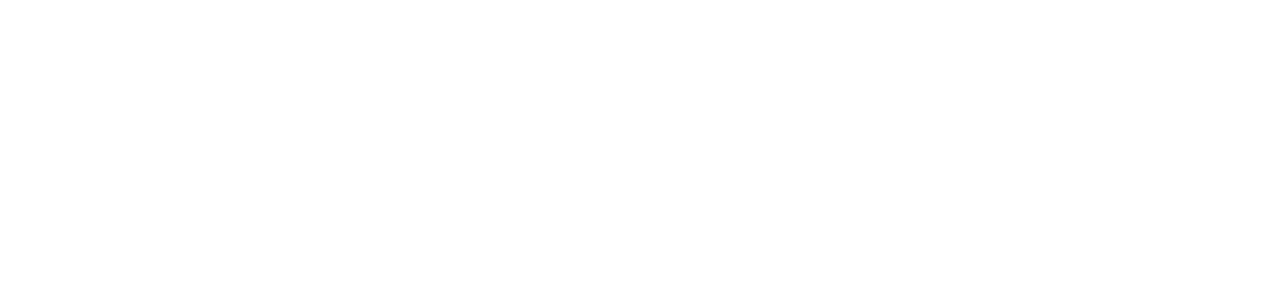
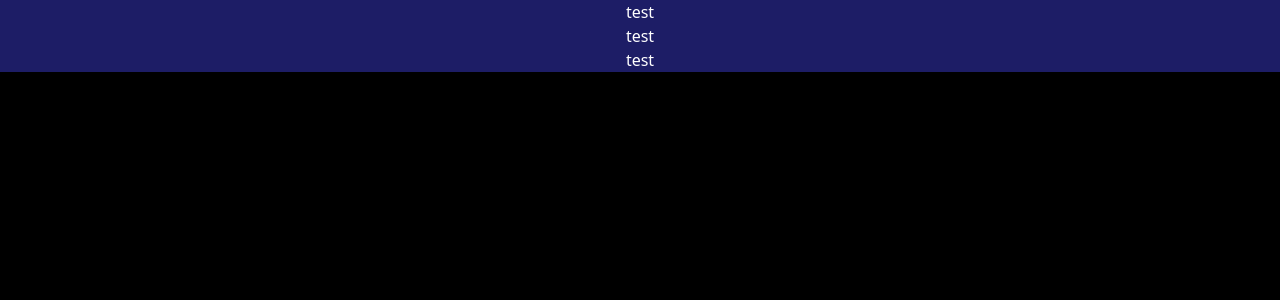
Before and after one commit to kohleChristner95/portfolio-website, a React (Create React App) app: page / in a window 1280 px wide. Shown: the top 300 px of the page. Built offline with nearby package versions, Linux system fonts and the light colour scheme.

Commit message:
Took out unnecessary code. Started working on navbar.

```diff
--- a/public/index.html
+++ b/public/index.html
@@ -5,10 +5,6 @@
     <link rel="icon" href="%PUBLIC_URL%/favicon.ico" />
     <meta name="viewport" content="width=device-width, initial-scale=1" />
     <meta name="theme-color" content="#000000" />
-    <meta
-      name="description"
-      content="Web site created using create-react-app"
-    />
     <link rel="apple-touch-icon" href="%PUBLIC_URL%/logo192.png" />
     <!--
       manifest.json provides metadata used when your web app is installed on a
@@ -26,7 +22,7 @@
     -->
     <title>kohle.com</title>
   </head>
-  <body>
+  <body style="background-color: black">
     <noscript>You need to enable JavaScript to run this app.</noscript>
     <div id="root"></div>
     <!--
--- a/src/App.css
+++ b/src/App.css
@@ -1,39 +1,5 @@
 .App {
   text-align: center;
-  background-color: #61dafb;
-}
-
-.App-logo {
-  height: 40vmin;
-  pointer-events: none;
-}
-
-@media (prefers-reduced-motion: no-preference) {
-  .App-logo {
-    animation: App-logo-spin infinite 20s linear;
-  }
-}
-
-.App-header {
-  background-color: #282c34;
-  min-height: 100vh;
-  display: flex;
-  flex-direction: column;
-  align-items: center;
-  justify-content: center;
-  font-size: calc(10px + 2vmin);
+  background-color: rgb(29, 29, 102);
   color: white;
 }
-
-.App-link {
-  color: #61dafb;
-}
-
-@keyframes App-logo-spin {
-  from {
-    transform: rotate(0deg);
-  }
-  to {
-    transform: rotate(360deg);
-  }
-}
--- a/src/App.js
+++ b/src/App.js
@@ -1,7 +1,12 @@
 import "./App.css";
+import Navbar from "./Components/Navbar";
 
 function App() {
-  return <div className="App"></div>;
+  return (
+    <div className="App">
+      <Navbar />
+    </div>
+  );
 }
 
 export default App;
--- /dev/null
+++ b/src/Components/Navbar.js
@@ -0,0 +1,14 @@
+import React from "react";
+import Navbaritem from "./Navbaritem";
+
+const Navbar = () => {
+  return (
+    <div className="navbar-collapse" style={{ margin: "auto" }}>
+      <Navbaritem />
+      <Navbaritem />
+      <Navbaritem />
+    </div>
+  );
+};
+
+export default Navbar;
--- /dev/null
+++ b/src/Components/Navbaritem.js
@@ -0,0 +1,7 @@
+import React from "react";
+
+const Navbaritem = () => {
+  return <div>test</div>;
+};
+
+export default Navbaritem;
--- a/src/index.css
+++ /dev/null
@@ -1,13 +0,0 @@
-body {
-  margin: 0;
-  font-family: -apple-system, BlinkMacSystemFont, 'Segoe UI', 'Roboto', 'Oxygen',
-    'Ubuntu', 'Cantarell', 'Fira Sans', 'Droid Sans', 'Helvetica Neue',
-    sans-serif;
-  -webkit-font-smoothing: antialiased;
-  -moz-osx-font-smoothing: grayscale;
-}
-
-code {
-  font-family: source-code-pro, Menlo, Monaco, Consolas, 'Courier New',
-    monospace;
-}
--- a/src/index.js
+++ b/src/index.js
@@ -1,6 +1,5 @@
 import React from "react";
 import ReactDOM from "react-dom";
-import "./index.css";
 import App from "./App";
 import reportWebVitals from "./reportWebVitals";
 import "bootstrap/dist/css/bootstrap.css";
```
